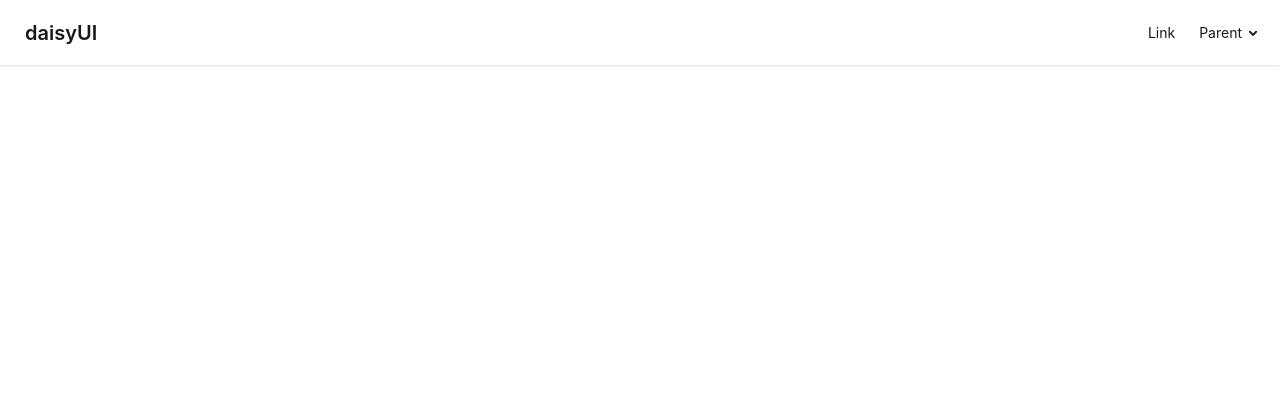
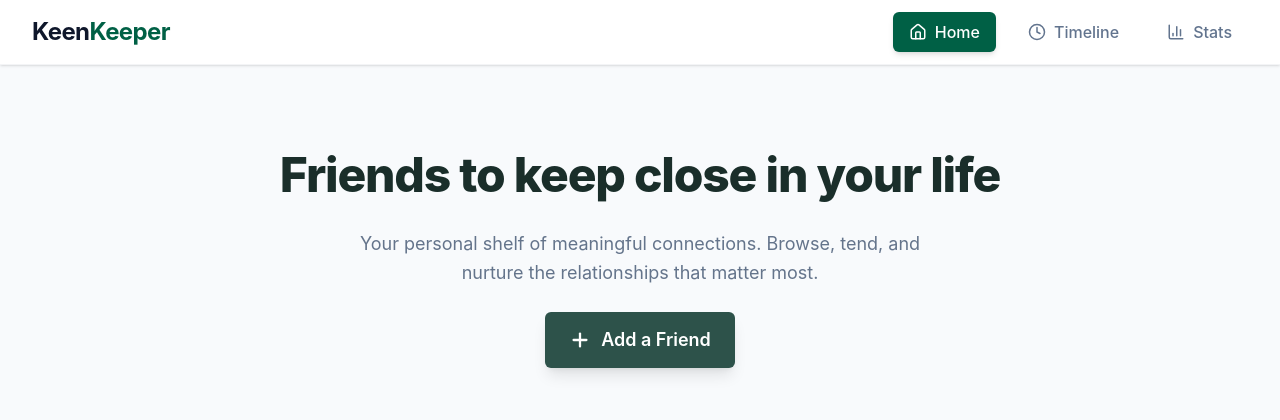
Before and after one commit to moheuddinalusama/Keen-Keeper, a React (Vite) app: page / in a window 1280 px wide. Shown: the top 420 px of the page. Built offline with nearby package versions, Linux system fonts and the light colour scheme.

Commit message:
add basic navbar structure with logo and links and add hero section with heading and description

```diff
--- a/package.json
+++ b/package.json
@@ -11,8 +11,13 @@
   },
   "dependencies": {
     "@tailwindcss/vite": "^4.2.2",
+    "lucide": "^1.3.0",
+    "lucide-react": "^1.8.0",
     "react": "^19.2.4",
     "react-dom": "^19.2.4",
+    "react-hot-toast": "^2.6.0",
+    "react-router-dom": "^7.14.1",
+    "recharts": "^3.8.1",
     "tailwindcss": "^4.2.2"
   },
   "devDependencies": {
--- a/src/App.jsx
+++ b/src/App.jsx
@@ -1,31 +1,16 @@
 import { useState } from 'react'
 
 import './App.css'
+import Navbar from './components/Navbar'
+import Herosection from './components/Herosection'
 
 function App() {
   const [count, setCount] = useState(0)
 
   return (
     <>
-      <div className="navbar bg-base-100 shadow-sm">
-  <div className="flex-1">
-    <a className="btn btn-ghost text-xl">daisyUI</a>
-  </div>
-  <div className="flex-none">
-    <ul className="menu menu-horizontal px-1">
-      <li><a>Link</a></li>
-      <li>
-        <details>
-          <summary>Parent</summary>
-          <ul className="bg-base-100 rounded-t-none p-2">
-            <li><a>Link 1</a></li>
-            <li><a>Link 2</a></li>
-          </ul>
-        </details>
-      </li>
-    </ul>
-  </div>
-</div>
+      <Navbar></Navbar>
+      <Herosection></Herosection>
     </>
   )
 }
--- /dev/null
+++ b/src/components/Herosection.jsx
@@ -0,0 +1,24 @@
+import React from 'react';
+import { Plus } from 'lucide-react';
+const Herosection = () => {
+    return (
+        <section className="bg-[#f8fafc] py-20 px-6">
+      <div className="max-w-3xl mx-auto text-center flex flex-col items-center gap-6">
+
+        <h2 className="text-4xl md:text-5xl font-extrabold text-[#1a2e2a] leading-tight tracking-tight">
+          Friends to keep close in your life
+        </h2>
+        <p className="text-[#64748b] text-base md:text-lg max-w-xl leading-relaxed">
+          Your personal shelf of meaningful connections. Browse, tend, and nurture the relationships that matter most.
+        </p>
+        <button className="flex items-center gap-2.5 px-6 py-3.5 bg-[#2d524a] text-white rounded-md font-semibold text-lg hover:bg-[#1e3932] transition-colors shadow-lg active:scale-95">
+          <Plus size={22} strokeWidth={2.5} />
+          <span>Add a Friend</span>
+        </button>
+
+      </div>
+    </section>
+    );
+};
+
+export default Herosection;
--- a/src/components/Navbar.jsx
+++ b/src/components/Navbar.jsx
@@ -1,11 +1,77 @@
-import React from 'react';
+import React, { useState } from 'react';
+import { Home, Clock, BarChart3, Menu, X } from 'lucide-react';
 
 const Navbar = () => {
-    return (
-        <div>
+  const [activeTab, setActiveTab] = useState('Home');
+  const [isOpen, setIsOpen] = useState(false);
 
+  const menuItems = [
+    { name: 'Home', icon: <Home size={18} /> },
+    { name: 'Timeline', icon: <Clock size={18} /> },
+    { name: 'Stats', icon: <BarChart3 size={18} /> },
+  ];
+
+  return (
+    <nav className="bg-white border-b border-gray-100 shadow-sm sticky top-0 z-50">
+      <div className=" mx-auto px-6 lg:px-8">
+        <div className="flex justify-between h-16 items-center">
+
+
+          <div className="flex-shrink-0">
+            <h1 className="text-2xl font-bold tracking-tight">
+              <span className="text-slate-900">Keen</span>
+              <span className="text-emerald-800">Keeper</span>
+            </h1>
+          </div>
+
+          <div className="hidden md:flex items-center gap-4">
+            {menuItems.map((item) => (
+              <button
+                key={item.name}
+                onClick={() => setActiveTab(item.name)}
+                className={`flex items-center gap-2 px-4 py-2 rounded-md transition-all font-medium ${
+                  activeTab === item.name
+                    ? 'bg-emerald-800 text-white shadow-md'
+                    : 'text-slate-500 hover:text-emerald-800 hover:bg-emerald-50'
+                }`}
+              >
+                {item.icon}
+                <span>{item.name}</span>
+              </button>
+            ))}
+          </div>
+
+          <div className="md:hidden flex items-center">
+            <button onClick={() => setIsOpen(!isOpen)} className="text-slate-600 p-2">
+              {isOpen ? <X size={28} /> : <Menu size={28} />}
+            </button>
+          </div>
         </div>
-    );
+      </div>
+
+      {isOpen && (
+        <div className="md:hidden bg-white border-t border-gray-100 px-4 py-4 space-y-2 shadow-inner">
+          {menuItems.map((item) => (
+            <button
+              key={item.name}
+              onClick={() => {
+                setActiveTab(item.name);
+                setIsOpen(false);
+              }}
+              className={`flex items-center gap-3 w-full px-4 py-3 rounded-md font-medium transition-all ${
+                activeTab === item.name
+                  ? 'bg-emerald-800 text-white'
+                  : 'text-slate-600 hover:bg-emerald-50'
+              }`}
+            >
+              {item.icon}
+              <span>{item.name}</span>
+            </button>
+          ))}
+        </div>
+      )}
+    </nav>
+  );
 };
 
 export default Navbar;
```
Also changed, not shown: 1 other file (tests, documents, lock files or other folders).
